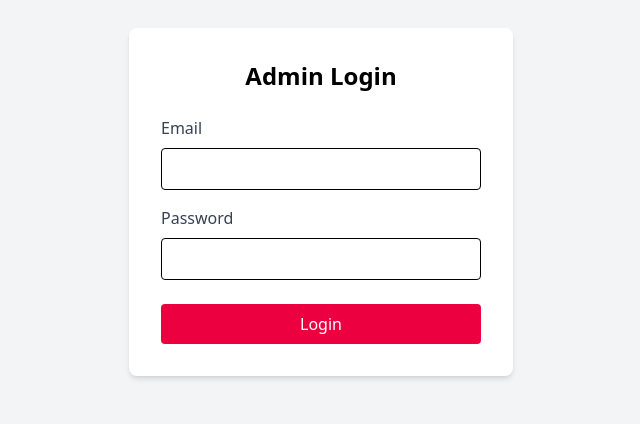
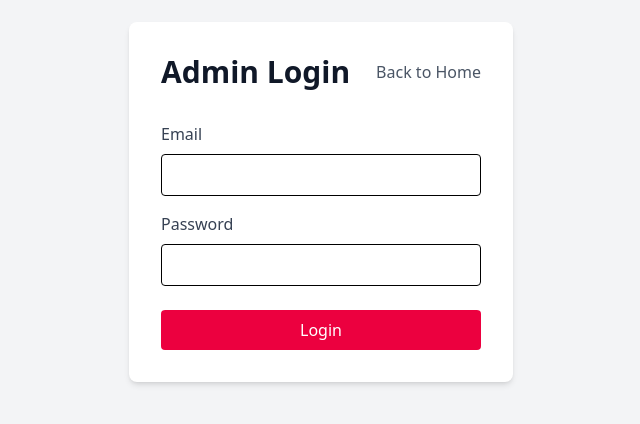
Before and after one commit to SLIIT-FacultyOfComputing/group-project-group-5, a React (Vite) app in the folder admin/: page /admin/login in a window 1280 px wide. Shown: the part 198-622 px from the top of the page, without its empty margins (319-959 px from the left). Built offline with nearby package versions, Linux system fonts and the light colour scheme.

Commit message:
back to home button for admin login

```diff
--- a/admin/src/pages/Admin/AdminLogin.jsx
+++ b/admin/src/pages/Admin/AdminLogin.jsx
@@ -1,5 +1,5 @@
 import React, { useState } from 'react';
-import { useNavigate } from 'react-router-dom';
+import { useNavigate, Link } from 'react-router-dom';
 import axios from 'axios';
 
 const AdminLogin = () => {
@@ -27,7 +27,15 @@ const AdminLogin = () => {
     return (
         <div className="min-h-screen flex items-center justify-center bg-gray-100">
             <div className="bg-white p-8 rounded-lg shadow-md w-96">
-                <h2 className="text-2xl font-bold mb-6 text-center">Admin Login</h2>
+                <div className="flex justify-between items-center mb-8">
+                    <h1 className="text-3xl font-bold text-gray-900">Admin Login</h1>
+                    <Link
+                        to="/"
+                        className="text-gray-600 hover:text-rose-600 transition-colors duration-200"
+                    >
+                        Back to Home
+                    </Link>
+                </div>
                 {error && <p className="text-red-500 mb-4">{error}</p>}
                 <form onSubmit={handleSubmit}>
                     <div className="mb-4">
```
